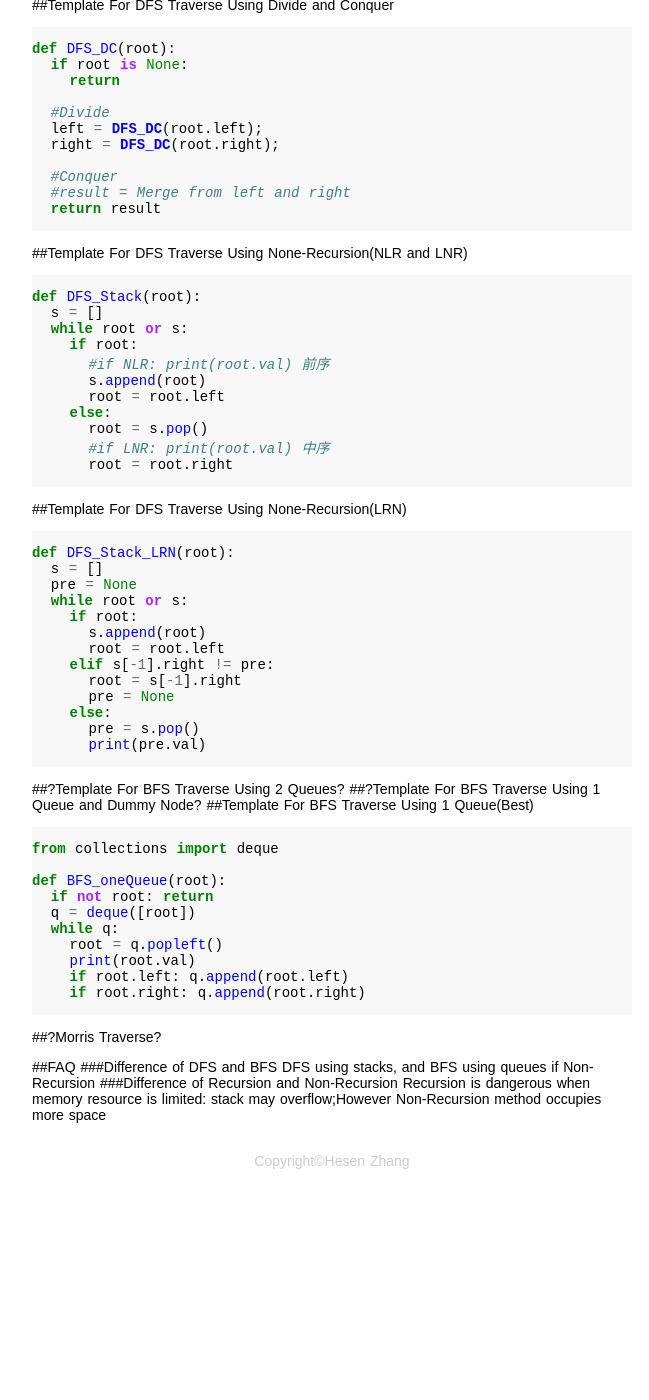
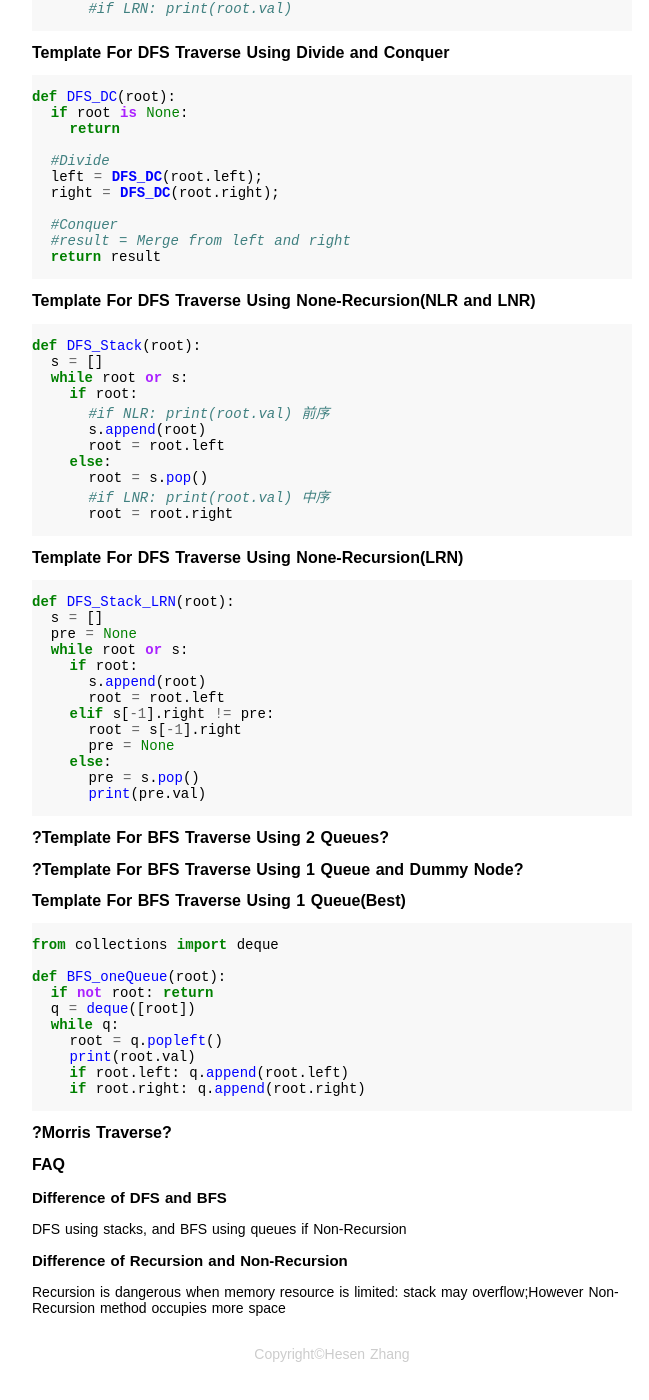
Before and after one commit to pineal/pineal.github.com, a Jekyll site: the page built from _posts/2015/2015-08-05-Binary-Tree.md, in a window 1280 px wide and 1400 px high, scrolled down 549 px. Shown: the whole window, without its empty margins (508-1157 px from the left). Built offline with Jekyll 4.4.1, drawn with Linux system fonts in a browser that asks for light colours; comment, search, counter and statistics services are not loaded; before the commit the page ends 1756 px from its top, so only the background shows below that; some of the changed text lies outside the part shown.

Commit message:
update format error

````diff
--- a/_posts/2015/2015-08-05-Binary-Tree.md
+++ b/_posts/2015/2015-08-05-Binary-Tree.md
@@ -40,8 +37,8 @@ LNR: D B A G E H C F I
 LRN: D B G H E I F C A
 
 
-##Template For DFS Traverse Using Recursion
-```py
+## Template For DFS Traverse Using Recursion
+~~~py
 def DFS_Recursive(root):
     if root:
       #if NLR: print(root.val)
@@ -49,10 +46,11 @@ def DFS_Recursive(root):
       #if LNR: print(root.val)
       DFS_Recursive(root.right)
       #if LRN: print(root.val)
-```
+~~~
 
-##Template For DFS Traverse Using Divide and Conquer
-```py
+## Template For DFS Traverse Using Divide and Conquer
+
+~~~py
 def DFS_DC(root):
   if root is None:
     return
@@ -64,11 +62,11 @@ def DFS_DC(root):
   #Conquer
   #result = Merge from left and right
   return result
-```
+~~~
 
-##Template For DFS Traverse Using None-Recursion(NLR and LNR)
+## Template For DFS Traverse Using None-Recursion(NLR and LNR)
 
-```py
+~~~py
 def DFS_Stack(root):
   s = []
   while root or s:
@@ -80,9 +78,11 @@ def DFS_Stack(root):
       root = s.pop()
       #if LNR: print(root.val) 中序
       root = root.right
-```
-##Template For DFS Traverse Using None-Recursion(LRN)
-```py
+~~~
+
+## Template For DFS Traverse Using None-Recursion(LRN)
+
+~~~py
 def DFS_Stack_LRN(root):
   s = []
   pre = None
@@ -96,13 +96,13 @@ def DFS_Stack_LRN(root):
     else:
       pre = s.pop()
       print(pre.val)
-```
+~~~
 
-##?Template For BFS Traverse Using 2 Queues?
-##?Template For BFS Traverse Using 1 Queue and Dummy Node?
-##Template For BFS Traverse Using 1 Queue(Best)
+## ?Template For BFS Traverse Using 2 Queues?
+## ?Template For BFS Traverse Using 1 Queue and Dummy Node?
+## Template For BFS Traverse Using 1 Queue(Best)
 
-```py
+~~~py
 from collections import deque
 
 def BFS_oneQueue(root):
@@ -113,12 +113,12 @@ def BFS_oneQueue(root):
     print(root.val)
     if root.left: q.append(root.left)
     if root.right: q.append(root.right)
-```
+~~~
 
-##?Morris Traverse?
+## ?Morris Traverse?
 
-##FAQ
-###Difference of DFS and BFS
+## FAQ
+### Difference of DFS and BFS
 DFS using stacks, and BFS using queues if Non-Recursion
-###Difference of Recursion and Non-Recursion
+### Difference of Recursion and Non-Recursion
 Recursion is dangerous when memory resource is limited: stack may overflow;However Non-Recursion method occupies more space
````
Also changed, not shown: other parts of _posts/2015/2015-08-05-Binary-Tree.md (+7 -10 lines), _posts/2015/2015-07-25-Binary-Search.md (+5 -5 lines).
